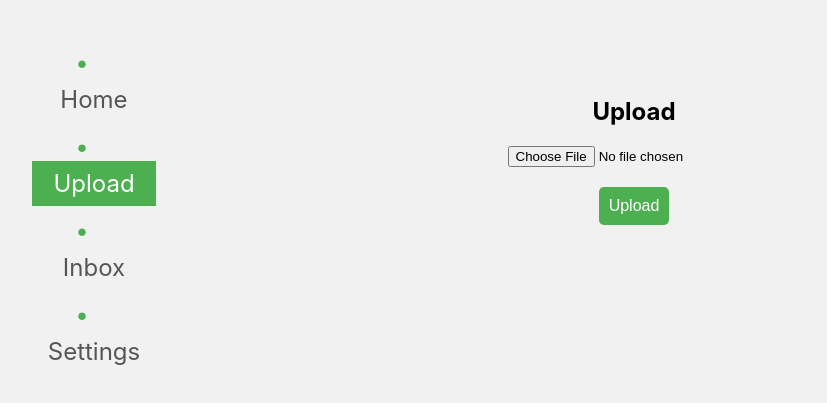
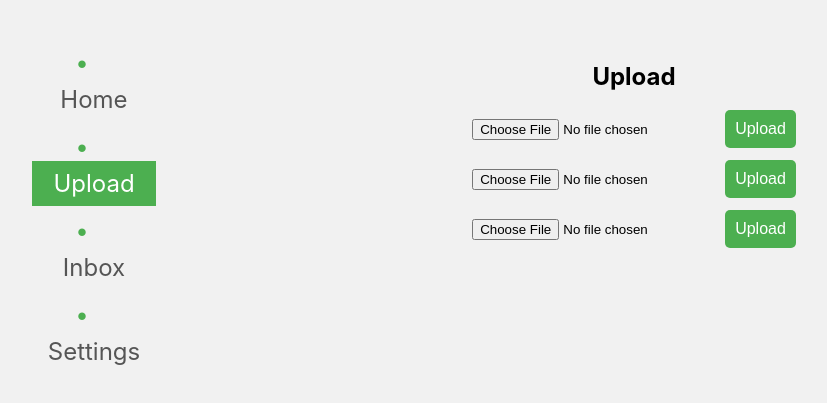
Before and after one commit to AazimAnish/secVault, a React (Create React App) app: page /upload in a window 1280 px wide. Shown: the part 249-652 px from the top of the page, without its empty margins (6-833 px from the left). Built offline with nearby package versions, Linux system fonts and the light colour scheme.

Commit message:
Added Upload Functionality

```diff
--- /dev/null
+++ b/src/components/FileUpload/FileUpload.js
@@ -0,0 +1,58 @@
+import React, { useState, useEffect } from "react";
+import { create } from "ipfs-core";
+
+let ipfs;
+
+async function getIpfsInstance() {
+  if (!ipfs) {
+    ipfs = await create();
+  }
+  return ipfs;
+}
+
+function FileUpload() {
+  const [file, setFile] = useState(null);
+  const [hash, setHash] = useState(null);
+
+  const onFileChange = (event) => {
+    setFile(event.target.files[0]);
+  };
+
+  const uploadFile = async () => {
+    if (file) {
+      const ipfs = await getIpfsInstance();
+      const { cid } = await ipfs.add(file);
+      setHash(cid.toString());
+    }
+  };
+
+  useEffect(() => {
+    return () => {
+      // Release the IPFS lock when the component is unmounted
+      if (ipfs && ipfs.repo) {
+        ipfs.repo.gc();
+      }
+    };
+  }, []);
+
+  return (
+    <div>
+      <input type="file" onChange={onFileChange} />
+      <button onClick={uploadFile}>Upload</button>
+      {hash && (
+        <p>
+          File uploaded to IPFS! Hash:{" "}
+          <a
+            href={`https://ipfs.io/ipfs/${hash}`}
+            target="_blank"
+            rel="noreferrer"
+          >
+            {hash}
+          </a>
+        </p>
+      )}
+    </div>
+  );
+}
+
+export default FileUpload;
--- a/src/components/Upload/Upload.js
+++ b/src/components/Upload/Upload.js
@@ -1,40 +1,14 @@
-import React, { useState } from "react";
+import React from "react";
 import "./Upload.css";
-import { create } from "ipfs-core";
+import FileUpload from "../FileUpload/FileUpload";
 
 function Upload() {
-  const [file, setFile] = useState(null);
-  const [hash, setHash] = useState(null);
-
-  const onFileChange = async (event) => {
-    setFile(event.target.files[0]);
-  };
-
-  const uploadFile = async () => {
-    if (file) {
-      const ipfs = await create();
-      const { cid } = await ipfs.add(file);
-      setHash(cid.toString());
-    }
-  };
-
   return (
     <div className="Upload">
       <h2>Upload</h2>
-      <input type="file" onChange={onFileChange} />
-      <button onClick={uploadFile}>Upload</button>
-      {hash && (
-        <p>
-          File uploaded to IPFS! Hash:{" "}
-          <a
-            href={`https://ipfs.io/ipfs/${hash}`}
-            target="_blank"
-            rel="noreferrer"
-          >
-            {hash}
-          </a>
-        </p>
-      )}
+      <FileUpload />
+      <FileUpload />
+      <FileUpload />
     </div>
   );
 }
```
